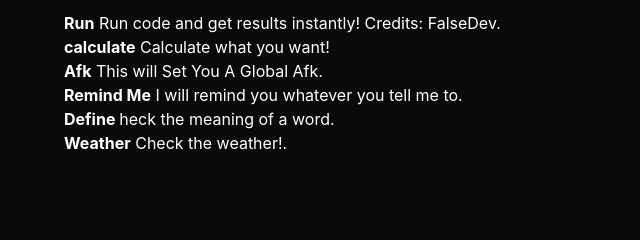
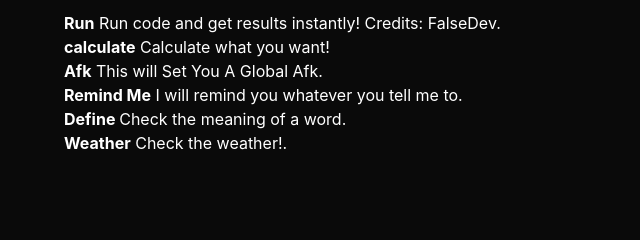
Before and after one commit to Magnimont/Mikuni-Website, a plain HTML site: page index.html in a window 1280 px wide. Shown: the part 922-1162 px from the top of the page, 0-640 px from the left. Drawn offline with nearby package versions, Linux system fonts and the light colour scheme; no server answers.

Commit message:
Fixed a typo
Fixed the typo at line 110, saying "heck the meaning of a word" and not "check the meaning of the word."

```diff
--- a/index.html
+++ b/index.html
@@ -107,7 +107,7 @@
           </li>
           <li>
             <b>Define </b>
-            heck the meaning of a word.
+            Check the meaning of a word.
           </li>
           <li>
             <b>Weather</b>
```
